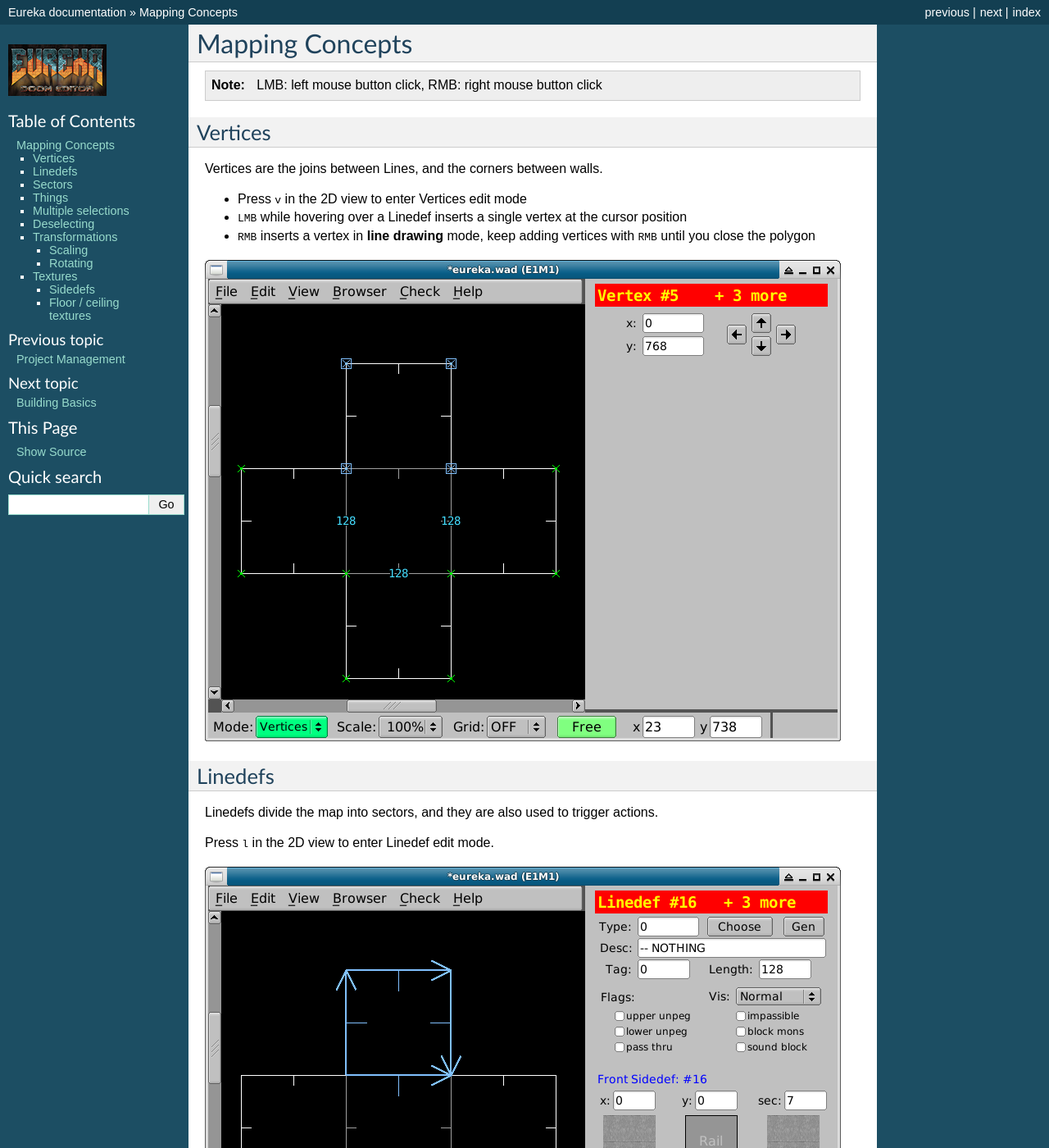
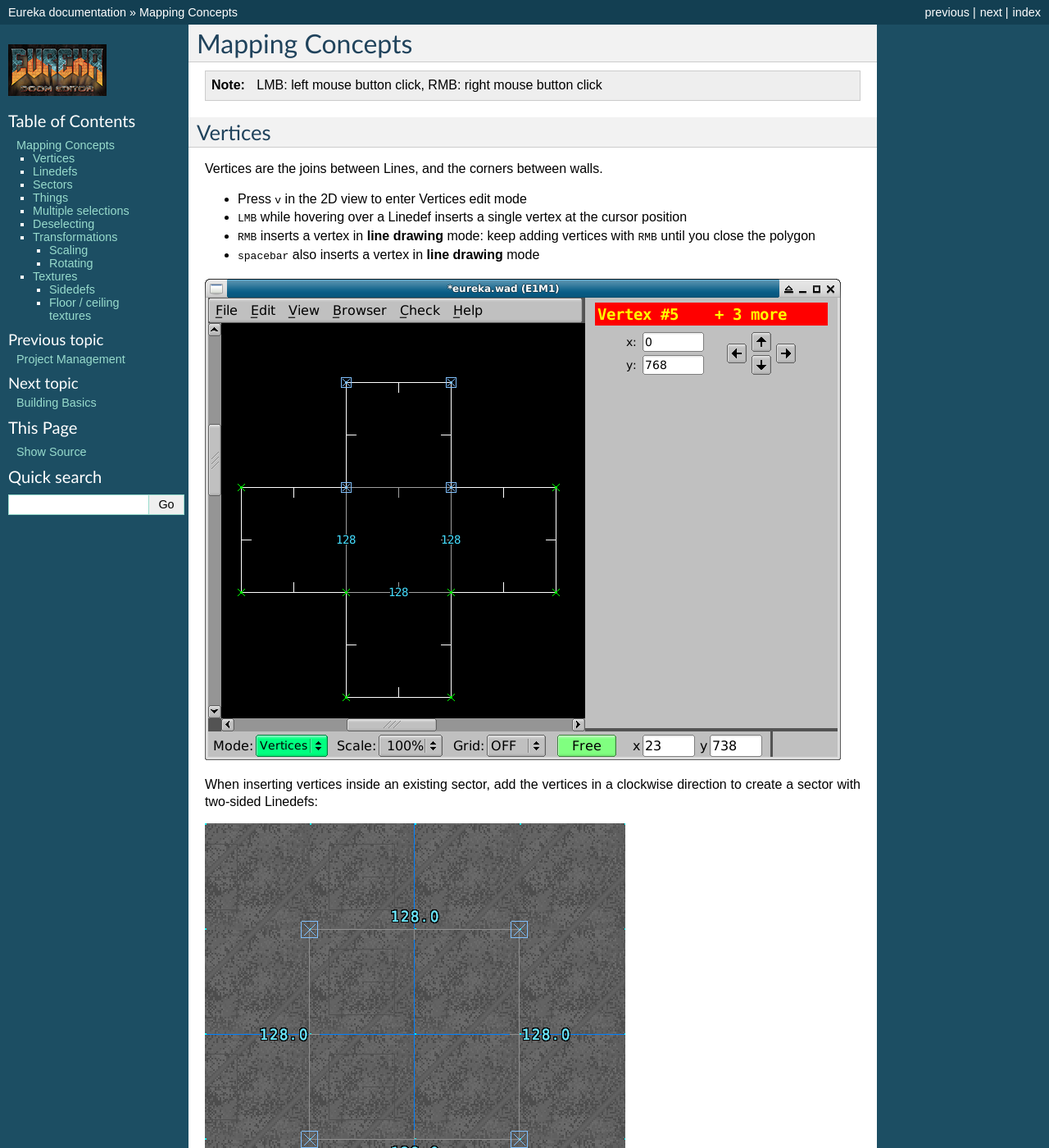
Before and after one commit to wesleywerner/eureka-docs, a Sphinx documentation site: the page built from source/mapping-concepts/index.rst, in a window 1280 px wide and 1400 px high. Shown: the whole window at 82% size. Built offline with Sphinx 7.4.7, drawn with Linux system fonts in a browser that asks for light colours; some of the changed text lies outside the part shown.

Commit message:
Describe how to create void islands by drawing lines anti-clockwise in a sector.

```diff
--- a/source/mapping-concepts/index.rst
+++ b/source/mapping-concepts/index.rst
@@ -12,9 +12,18 @@
 
 * Press :kbd:`v` in the 2D view to enter Vertices edit mode
 * :kbd:`LMB` while hovering over a Linedef inserts a single vertex at the cursor position
-* :kbd:`RMB` inserts a vertex in **line drawing** mode, keep adding vertices with :kbd:`RMB` until you close the polygon
+* :kbd:`RMB` inserts a vertex in **line drawing** mode: keep adding vertices with :kbd:`RMB` until you close the polygon
+* :kbd:`spacebar` also inserts a vertex in **line drawing** mode
 
 .. image:: vertices.png
+
+When inserting vertices inside an existing sector, add the vertices in a clockwise direction to create a sector with two-sided Linedefs:
+
+.. image:: vertices-sector.png
+
+When adding vertices in an anti-clockwise direction, the sector will be void and its Linedefs will be one-sided:
+
+.. image:: vertices-void-sector.png
 
 Linedefs
 --------
@@ -38,6 +47,8 @@
 A sector is an area defined by multiple Linedefs.
 
 Press :kbd:`s` in the 2D view to enter Sector edit mode.
+
+Press :kbd:`del` to delete the highlighted sector. If the deleted sector is a child of a larger sector, it will be made void.
 
 .. image:: sectors.png
 
```
Also changed, not shown: source/mapping-concepts/vertices-sector.png (added), source/mapping-concepts/vertices-void-sector.png (added).
